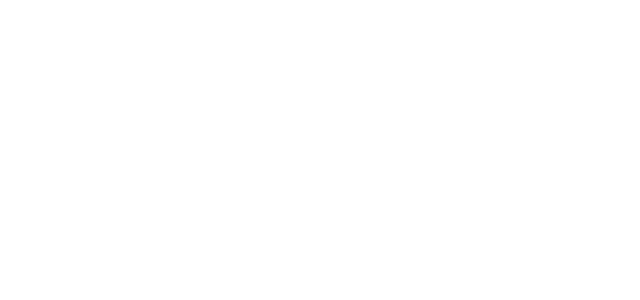
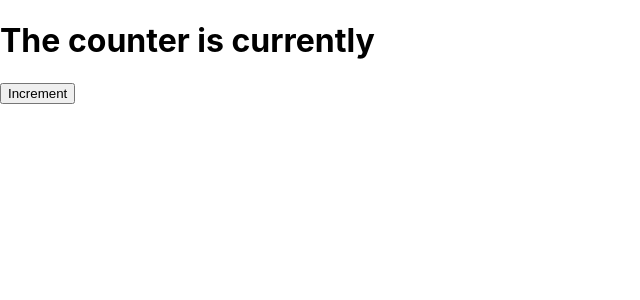
Before and after one commit to florianbar/click-counter-app-jest, a React (Create React App) app: page / in a window 1280 px wide. Shown: the top 300 px of the page, without its empty margins (0-640 px from the left). Built offline with nearby package versions, Linux system fonts and the light colour scheme.

Commit message:
Added elements to the App component

```diff
--- a/src/App.js
+++ b/src/App.js
@@ -4,6 +4,8 @@
 function App() {
   return (
     <div data-test="component-app">
+      <h1 data-test="counter-display">The counter is currently</h1>
+      <button data-test="increment-button">Increment</button>
     </div>
   );
 }
```
Also changed, not shown: 1 other file (tests, documents, lock files or other folders).
